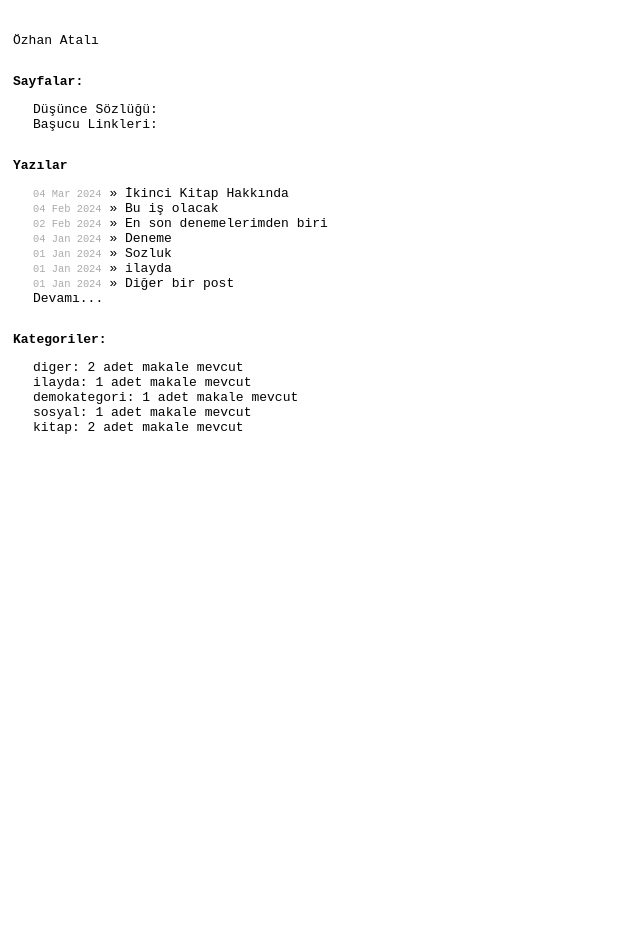
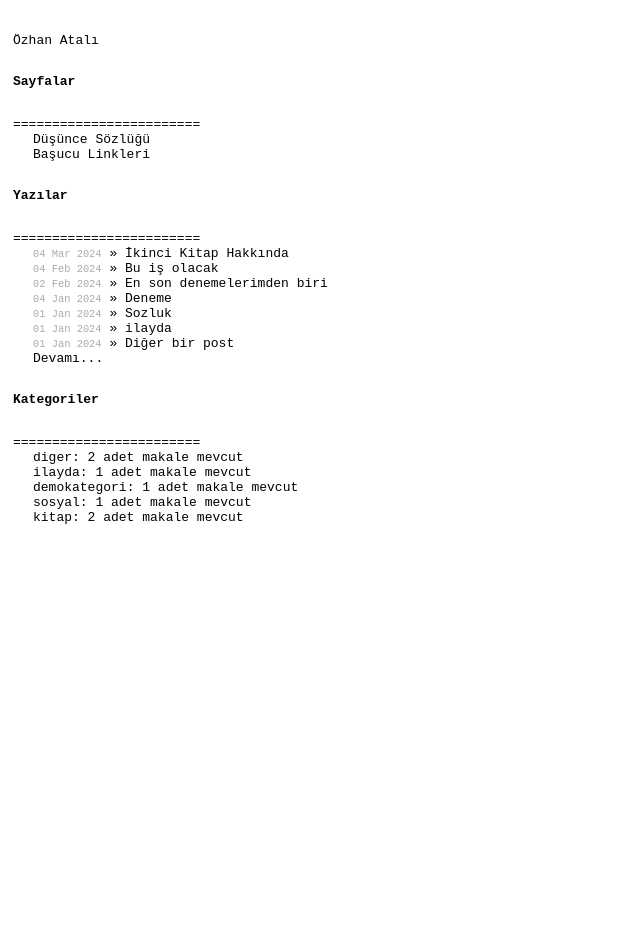
Before and after one commit to ozhanatali/ozhanatali.github.io, a Jekyll site: the page built from index.html, in a window 1280 px wide. Shown: the whole page, without its empty margins (0-640 px from the left). Built offline with Jekyll 4.4.1, drawn with Linux system fonts in a browser that asks for light colours.

Commit message:
Update index.html

```diff
--- a/index.html
+++ b/index.html
@@ -15,16 +15,19 @@ title: Özhan Atalı
 <! –– Giriş  ––>
 
 
-<h1>Sayfalar:</h1>
+<h1>Sayfalar</h1><br>
+========================<br>
 <ul class="posts">
-   <li><a href="/sozluk">Düşünce Sözlüğü</a>:</li>
-   <li><a href="/sozluk">Başucu Linkleri</a>:</li>
+   <li><a href="/sozluk">Düşünce Sözlüğü</a></li>
+   <li><a href="/sozluk">Başucu Linkleri</a></li>
 </ul>
 
 <! –– tüm kategoriler  ––>
 
 
-  <h1>Yazılar</h1>
+  <h1>Yazılar</h1><br>
+========================<br>
+
   <ul class="posts">
     {% for post in site.posts %}
       <li><span>{{ post.date | date_to_string }}</span> &raquo; <a href="{{ post.url }}">{{ post.title }}</a></li>
@@ -34,7 +37,8 @@ title: Özhan Atalı
 
 <! –– tüm kategoriler  ––>
 
- <h1>Kategoriler:</h1>
+ <h1>Kategoriler</h1><br>
+========================<br>
    <ul class="posts">
    {% for cat in site.categories %}
       <li><a href="https://ozhanatali.github.io/search?query={{ cat[0] }}" >{{ cat[0] }}</a>: {{ cat[1].size }} adet makale mevcut</li>
```
